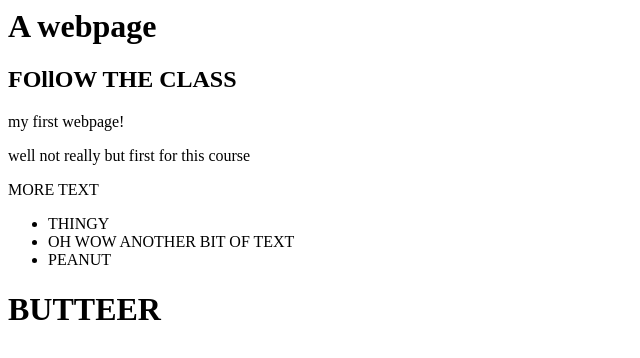
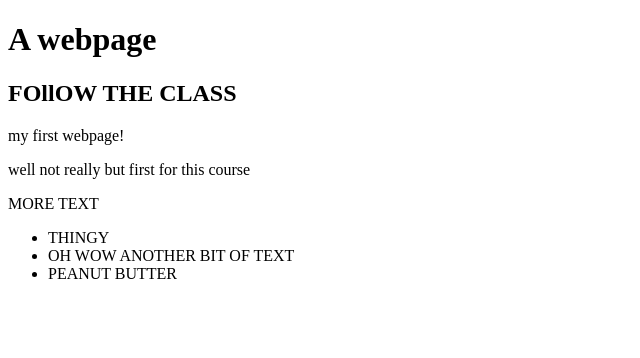
Before and after one commit to bobcat673/my-first-webpage, a plain HTML site: page my-first-webpage.html in a window 1280 px wide. Shown: the whole page, without its empty margins (0-640 px from the left). Drawn offline with Linux system fonts and the light colour scheme.

Commit message:
add more things like offical html elements

```diff
--- a/my-first-webpage.html
+++ b/my-first-webpage.html
@@ -1,3 +1,11 @@
+<!DOCTYPE html>
+<html lang="en-US">
+<head>
+  <title>PEANUT BUTTER</title>
+</head>
+
+
+<body>
   <h1>A webpage</h1>
   <h2>FOllOW THE CLASS</h2>
 
@@ -10,6 +18,7 @@
   <ul>
     <li>THINGY</li>
     <li>OH WOW ANOTHER BIT OF TEXT</li>
-  <li>PEANUT</li>
+    <li>PEANUT BUTTER</li>
   </ul>
-<h1> BUTTEER</h1>
+</body>
+</html>
```
Lines whose indentation alone changed are shown as unchanged.
